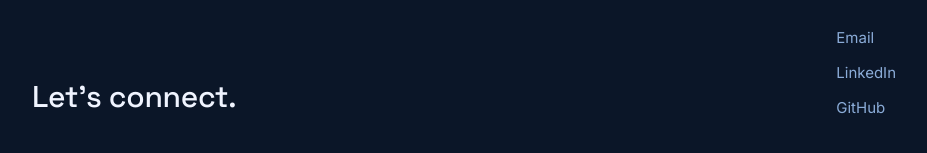
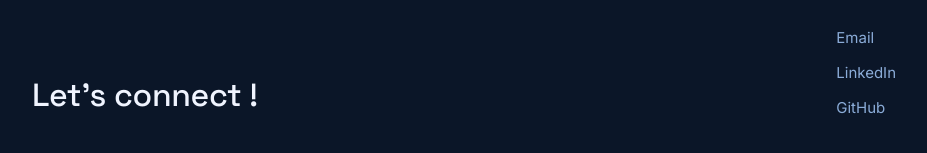
Before and after one commit to mariam643/Portfolio, a plain HTML site: page index.html in a window 1280 px wide. Shown: the part 3026-3179 px from the top of the page, without its empty margins (176-1103 px from the left). Drawn offline with Linux system fonts and the light colour scheme.

Commit message:
Add files via upload

```diff
--- a/index.html
+++ b/index.html
@@ -341,7 +341,7 @@
 
 <footer id="contact">
   <div class="wrap">
-    <h2>Let's connect.</h2>
+    <h1>Let's connect !</h1>
     <div class="contact-links">
       <a href="mailto:mariamahmad2006355@gmail.com">Email</a>
       <a href="https://www.linkedin.com/in/mariam-ahmad-19b3652b5" target="_blank" rel="noopener">LinkedIn</a>
```
